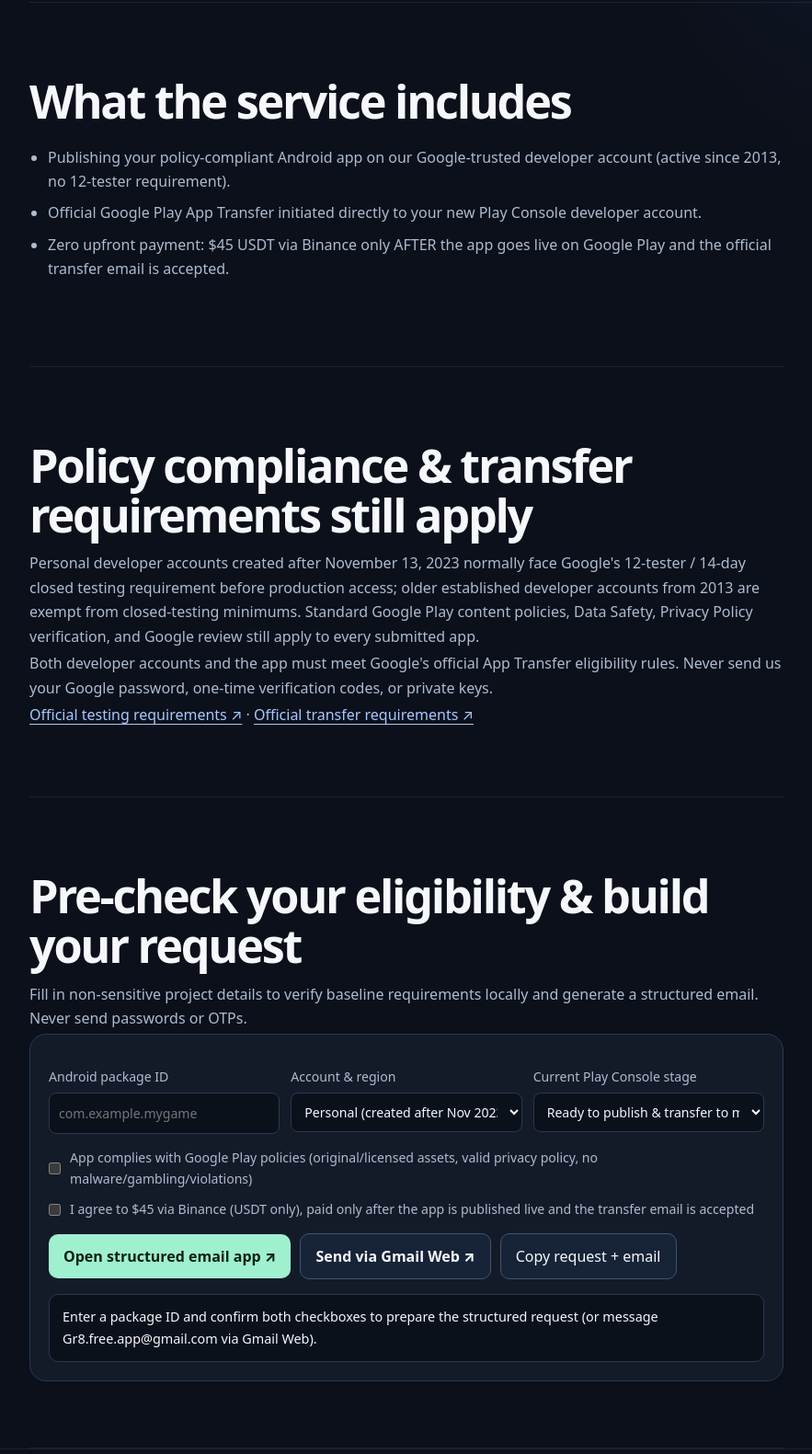
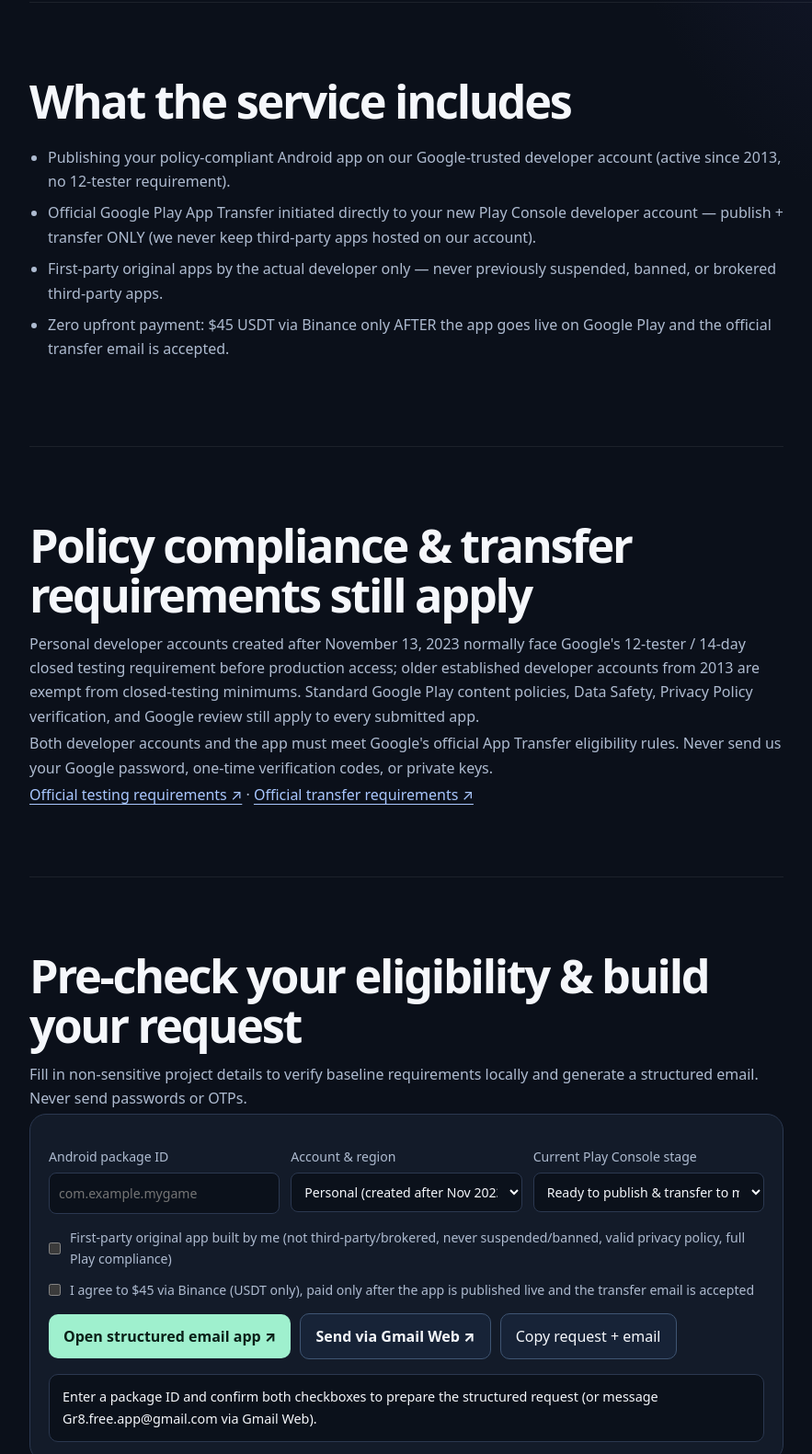
Before and after one commit to simple-free-apps/simple-free-apps.github.io, a plain HTML site: page play-publish/index.html in a window 1280 px wide. Shown: the part 904-2485 px from the top of the page at 92% size, without its empty margins (8-891 px from the left). Drawn offline with Linux system fonts and the light colour scheme.

Commit message:
Enforce first-party publish-and-transfer-only screening rules on /play-publish/

```diff
--- a/play-publish/index.html
+++ b/play-publish/index.html
@@ -141,7 +141,8 @@
     <h2 data-en="What the service includes" data-ar="ما الذي تتضمنه الخدمة">What the service includes</h2>
     <ul class="checklist">
       <li data-en="Publishing your policy-compliant Android app on our Google-trusted developer account (active since 2013, no 12-tester requirement)." data-ar="نشر تطبيقك المتوافق مع السياسات على حساب مطور موثوق لدى Google منذ 2013 دون اشتراط 12 مختبراً.">Publishing your policy-compliant Android app on our Google-trusted developer account (active since 2013, no 12-tester requirement).</li>
-      <li data-en="Official Google Play App Transfer initiated directly to your new Play Console developer account." data-ar="إرسال طلب نقل التطبيق الرسمي (App Transfer) مباشرة إلى حساب المطور الجديد الخاص بك.">Official Google Play App Transfer initiated directly to your new Play Console developer account.</li>
+      <li data-en="Official Google Play App Transfer initiated directly to your new Play Console developer account — publish + transfer ONLY (we never keep third-party apps hosted on our account)." data-ar="نشر + تحويل رسمي (App Transfer) مباشرة لحسابك الجديد فقط — لا نرفع أو نُبقي أي تطبيق لأشخاص آخرين في حسابنا.">Official Google Play App Transfer initiated directly to your new Play Console developer account — publish + transfer ONLY (we never keep third-party apps hosted on our account).</li>
+      <li data-en="First-party original apps by the actual developer only — never previously suspended, banned, or brokered third-party apps." data-ar="للتطبيقات الأصلية النظيفة من مطورها الحقيقي فقط — يُرفض تماماً أي تطبيق محظور مسبقاً أو من طرف ثالث أو وسطاء.">First-party original apps by the actual developer only — never previously suspended, banned, or brokered third-party apps.</li>
       <li data-en="Zero upfront payment: $45 USDT via Binance only AFTER the app goes live on Google Play and the official transfer email is accepted." data-ar="لا نطلب أي دفع مسبق: الرسوم 45 دولاراً عبر Binance (USDT فقط) بعد نشر التطبيق على Google Play وقبول إيميل التحويل.">Zero upfront payment: $45 USDT via Binance only AFTER the app goes live on Google Play and the official transfer email is accepted.</li>
     </ul>
   </section>
@@ -177,7 +178,7 @@
           </select>
         </label>
       </div>
-      <label class="readiness-check"><input id="pp-clean" type="checkbox"> <span data-en="App complies with Google Play policies (original/licensed assets, valid privacy policy, no malware/gambling/violations)" data-ar="التطبيق متوافق مع سياسات Google Play (أصول أصلية/مرخصة، سياسة خصوصية صالحة، بلا مخالفات)">App complies with Google Play policies (original/licensed assets, valid privacy policy, no malware/gambling/violations)</span></label>
+      <label class="readiness-check"><input id="pp-clean" type="checkbox"> <span data-en="First-party original app built by me (not third-party/brokered, never suspended/banned, valid privacy policy, full Play compliance)" data-ar="التطبيق من تطويري الشخصي (وليس طرفاً ثالثاً/وسيطاً ولا محظوراً مسبقاً) ومتوافق بالكامل مع سياسات Google Play">First-party original app built by me (not third-party/brokered, never suspended/banned, valid privacy policy, full Play compliance)</span></label>
       <label class="readiness-check"><input id="pp-terms" type="checkbox"> <span data-en="I agree to $45 via Binance (USDT only), paid only after the app is published live and the transfer email is accepted" data-ar="أوافق على رسوم 45$ عبر Binance (USDT فقط)، تُدفع فقط بعد نشر التطبيق وقبول إيميل التحويل">I agree to $45 via Binance (USDT only), paid only after the app is published live and the transfer email is accepted</span></label>
       <div class="hero-actions">
         <a id="pp-mailto" class="button" href="mailto:Gr8.free.app@gmail.com?subject=Google%20Play%20publishing%20eligibility" data-en="Open structured email app ↗" data-ar="فتح تطبيق البريد ↗">Open structured email app ↗</a>
```
